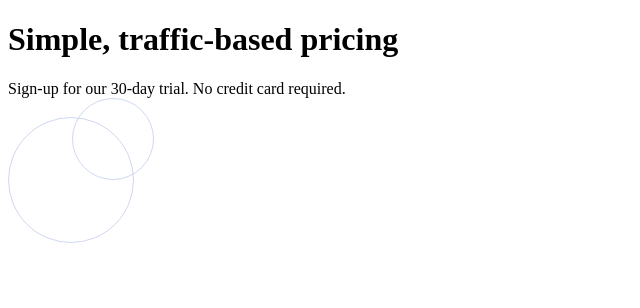
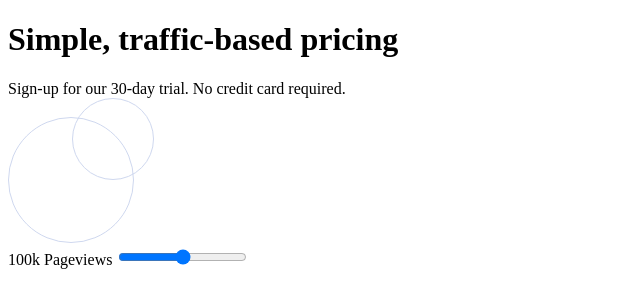
Before and after one commit to AdamHaniff/Interactive-Pricing-Component, a website built with Parcel: page index.html in a window 1280 px wide. Shown: the whole page, without its empty margins (0-640 px from the left). Built offline with nearby package versions, Linux system fonts and the light colour scheme.

Commit message:
Added input slider to the HTML

```diff
--- a/index.html
+++ b/index.html
@@ -27,5 +27,18 @@
         />
       </div>
     </header>
+    <div class="pricing">
+      <div class="pricing__info">
+        <span class="pricing__traffic">100k Pageviews</span>
+        <input
+          class="pricing__traffic-slider"
+          type="range"
+          min="1"
+          max="5"
+          value="3"
+          list="pageviewValues"
+        />
+      </div>
+    </div>
   </body>
 </html>
```
